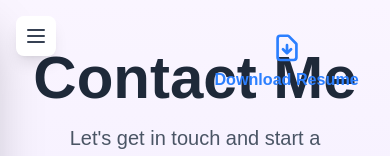
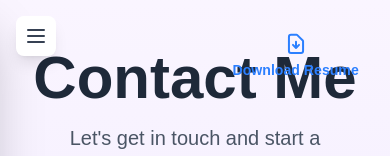
Before and after one commit to nickalara/ai-coding-spa, a Next.js app: page /contact in a window 390 px wide. Shown: the top 156 px of the page. Built offline with nearby package versions, Linux system fonts and the light colour scheme.

Commit message:
Make download resume button smaller on mobile devices
- Added responsive sizing for download resume button
- Icon: w-6 h-6 on mobile, w-8 h-8 on sm+ screens
- Text: text-sm on mobile, text-base on sm+ screens
- Improves mobile UX with appropriately sized button

```diff
--- a/src/components/Navigation.tsx
+++ b/src/components/Navigation.tsx
@@ -26,10 +26,10 @@ export default function Navigation() {
             animation: 'bulge 2s cubic-bezier(0.4, 0, 0.6, 1) infinite'
           }}
         >
-          <svg className="w-8 h-8 mb-1" fill="none" stroke="currentColor" viewBox="0 0 24 24">
+          <svg className="w-6 h-6 sm:w-8 sm:h-8 mb-1" fill="none" stroke="currentColor" viewBox="0 0 24 24">
             <path strokeLinecap="round" strokeLinejoin="round" strokeWidth={2} d="M12 10v6m0 0l-3-3m3 3l3-3m2 8H7a2 2 0 01-2-2V5a2 2 0 012-2h5.586a1 1 0 01.707.293l5.414 5.414a1 1 0 01.293.707V19a2 2 0 01-2 2z" />
           </svg>
-          <span className="text-base font-bold">Download Resume</span>
+          <span className="text-sm sm:text-base font-bold">Download Resume</span>
         </a>
       </div>
 
```
